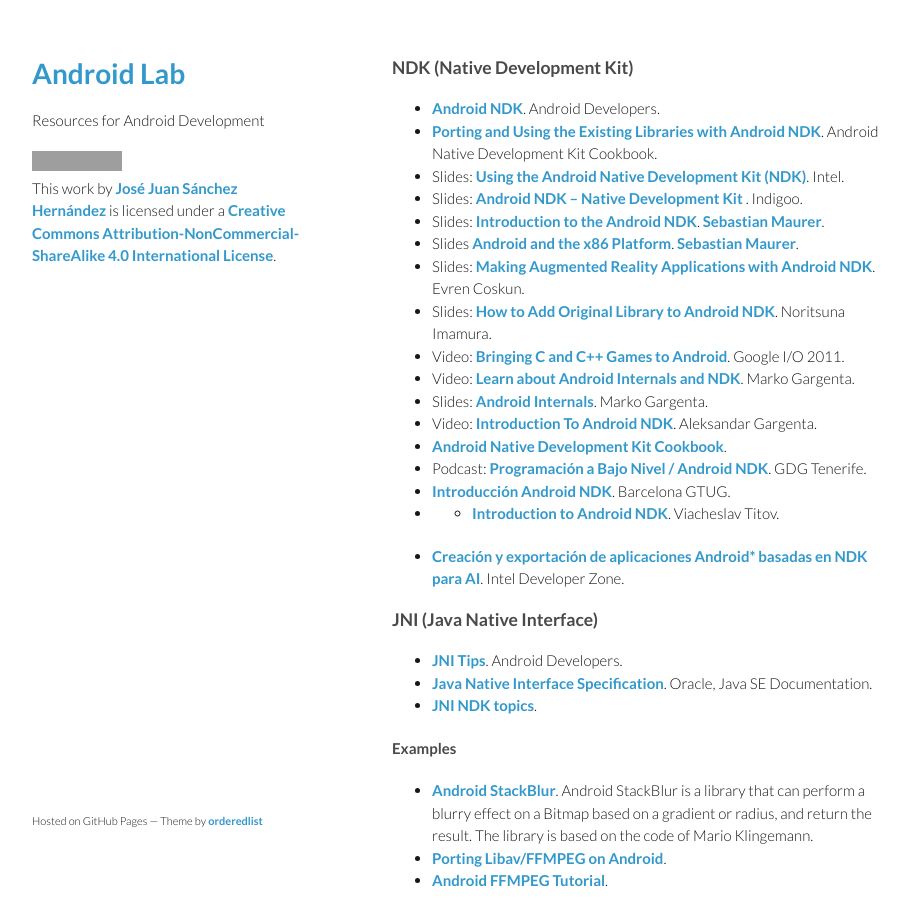
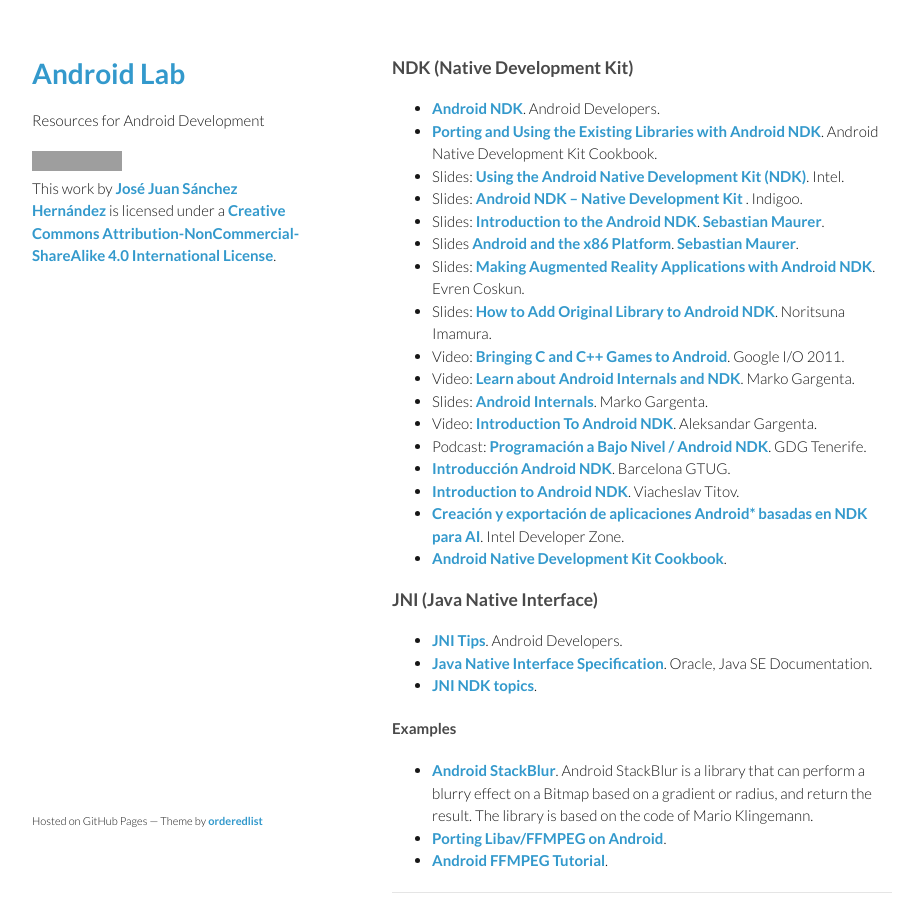
Before and after one commit to josejuansanchez/josejuansanchez.github.io, a Jekyll site: the page built from androidlab/ndk.md, in a window 1280 px wide and 900 px high. Shown: the whole window, without its empty margins (178-1087 px from the left). Built offline with Jekyll 4.4.1, drawn with Linux system fonts in a browser that asks for light colours; grey boxes are pictures that could not be loaded.

Commit message:
Update ndk.md

```diff
--- a/androidlab/ndk.md
+++ b/androidlab/ndk.md
@@ -17,11 +17,11 @@
 * Video: [Learn about Android Internals and NDK](https://www.youtube.com/watch?v=byFTAhXVF7k&feature=youtube_gdata_player). Marko Gargenta.
 * Slides: [Android Internals](http://www.slideshare.net/marakana99/marakana-androidinternals). Marko Gargenta.
 * Video: [Introduction To Android NDK](https://thenewcircle.com/s/post/1153/introduction_to_ndk). Aleksandar Gargenta.
-* [Android Native Development Kit Cookbook](http://www.amazon.com/Android-Native-Development-Kit-Cookbook/dp/1849691509).
 * Podcast: [Programación a Bajo Nivel / Android NDK](https://plus.google.com/114098393732890092873/posts/LNQx5WWvXra). GDG Tenerife.
 * [Introducción Android NDK](http://www.slideshare.net/barcelonagtug/introduccin-android-ndk-7413380). Barcelona GTUG.
-* * [Introduction to Android NDK](http://www.elekslabs.com/2013/12/introduction-into-android-ndk.html). Viacheslav Titov.
+* [Introduction to Android NDK](http://www.elekslabs.com/2013/12/introduction-into-android-ndk.html). Viacheslav Titov.
 * [Creación y exportación de aplicaciones Android* basadas en NDK para AI](http://software.intel.com/es-es/android/articles/creating-and-porting-ndk-based-android-apps-for-ia). Intel Developer Zone.
+* [Android Native Development Kit Cookbook](http://www.amazon.com/Android-Native-Development-Kit-Cookbook/dp/1849691509).
 
 
 ### JNI (Java Native Interface)
```
